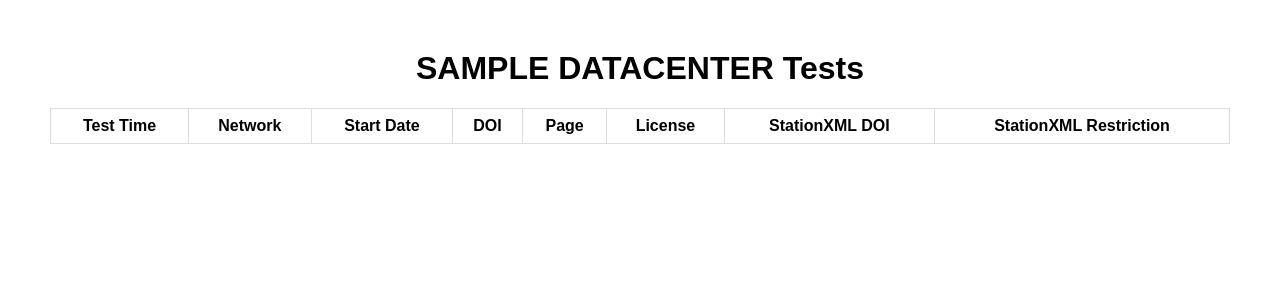
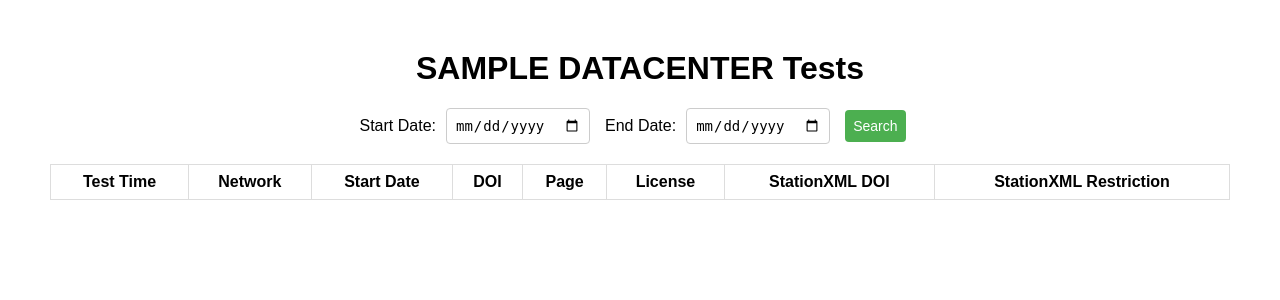
Before and after one commit to EIDA/find-net-board, a Django app: a page that uses board/templates/board/datacenter_tests.html in a window 1280 px wide. Shown: the top 300 px of the page. Run offline with Django 5.2, Linux system fonts and the light colour scheme; tables that the repository leaves empty hold one stand-in row (values such as "Sample post"); lists and menus that the app fills with data are empty; parts of the project's set-up code (start-up, migrations or seed data) failed here and were passed over.

Commit message:
Datacenters view search

```diff
--- a/board/templates/board/datacenter_tests.html
+++ b/board/templates/board/datacenter_tests.html
@@ -9,7 +9,14 @@
 </head>
 <body>
     <h1>{{ datacenter_name }} Tests</h1>
-    <table>
+    <form id="search-form">
+        <label for="start-date">Start Date:</label>
+        <input type="date" id="start-date">
+        <label for="end-date">End Date:</label>
+        <input type="date" id="end-date">
+        <button type="submit">Search</button>
+    </form>
+    <table id="tests-table">
         <thead>
             <tr>
                 <th>Test Time</th>
@@ -83,5 +90,48 @@
             {% endfor %}
         </tbody>
     </table>
+
+<script>
+    document.getElementById('search-form').addEventListener('submit', function(event) {
+        event.preventDefault();
+        let startDate = document.getElementById('start-date').value;
+        let endDate = document.getElementById('end-date').value;
+        let options = {
+            year: 'numeric',
+            month: 'long',
+            day: 'numeric',
+            hour: 'numeric',
+            minute: 'numeric',
+            hour12: true
+        };
+
+        fetch('/board/search_tests/?datacenter={{ datacenter_name }}' + '&start=' + startDate + '&end=' + endDate)
+            .then(response => response.json())
+            .then(data => {
+                // Clear existing table rows
+                let tableBody = document.querySelector('#tests-table tbody');
+                tableBody.innerHTML = '';
+
+                // Populate table with new data
+                data.tests.forEach(test => {
+                    let row = document.createElement('tr');
+                    row.innerHTML = `
+                        <td>${(new Date(test.test_time)).toLocaleString(undefined, options)}</td>
+                        <td>${test.network_code}</td>
+                        <td>${test.start_date}</td>
+                        <td>${test.doi ? `<a href="https://doi.org/${test.doi}">${test.doi}</a>` : '-'}</td>
+                        <td>${test.page_works !== null ? (test.page_works ? '✅' : '❌') : '-'}</td>
+                        <td>${test.has_license !== null ? (test.has_license ? '✅' : '❌') : '-'}</td>
+                        <td>${test.xml_doi_match !== null ? (test.xml_doi_match ? '✅' : '❌') : '-'}</td>
+                        <td>${test.xml_restriction_match !== null ? (test.xml_restriction_match ? '✅' : '❌') : '-'}</td>
+                    `;
+                    tableBody.appendChild(row);
+                });
+            })
+            .catch(error => {
+                console.error('Error:', error);
+            });
+    });
+</script>
 </body>
 </html>
--- a/board/views.py
+++ b/board/views.py
@@ -31,10 +31,11 @@ def index(request):
 # below view to retrieve tests that match user request
 def search_tests(request):
     network_code = request.GET.get('network', None)
+    datacenter = request.GET.get('datacenter', None)
     start_date = request.GET.get('start', None)
     end_date = request.GET.get('end', None)
 
-    tests = Test.objects.all()
+    tests = Test.objects.order_by('-test_time').all()
 
     if network_code:
         tests = tests.filter(network__code=network_code)
@@ -48,17 +49,18 @@ def search_tests(request):
     tests_data = []
     for test in tests:
         routing = Routing.objects.filter(network=test.network).first()
-        tests_data.append({
-            'test_time': test.test_time,
-            'datacenter': routing.datacenter.name if routing is not None else '-',
-            'network_code': test.network.code,
-            'start_date': test.network.startdate,
-            'doi': test.doi,
-            'page_works': test.page_works,
-            'has_license': test.has_license,
-            'xml_doi_match': test.xml_doi_match,
-            'xml_restriction_match': test.xml_restriction_match
-        })
+        if datacenter is None or (routing is not None and routing.datacenter.name.upper() == datacenter.upper()):
+            tests_data.append({
+                'test_time': test.test_time,
+                'datacenter': routing.datacenter.name if routing is not None else '-',
+                'network_code': test.network.code,
+                'start_date': test.network.startdate,
+                'doi': test.doi,
+                'page_works': test.page_works,
+                'has_license': test.has_license,
+                'xml_doi_match': test.xml_doi_match,
+                'xml_restriction_match': test.xml_restriction_match
+            })
 
     return JsonResponse({'tests': tests_data})
 
```
